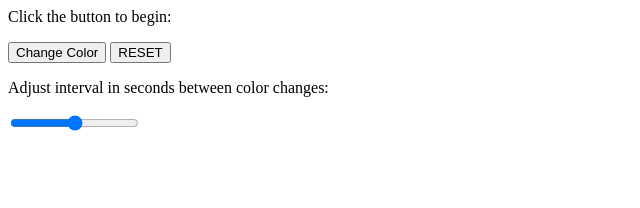
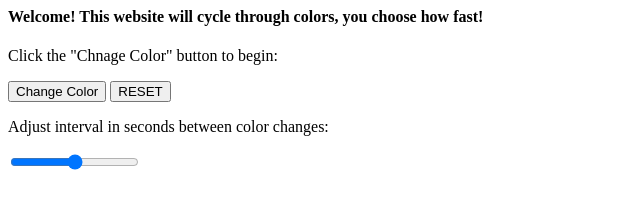
Before and after one commit to wafflewiz/JS-Projects-Demonstrations, a plain HTML site: page index.html in a window 1280 px wide. Shown: the whole page, without its empty margins (0-640 px from the left). Drawn offline with Linux system fonts and the light colour scheme.

Commit message:
minor updates for users

```diff
--- a/index.html
+++ b/index.html
@@ -6,6 +6,7 @@
 
 -->
     <head>
+        <title>Color Changing Website</title>
         <script src = "script.js" defer></script>
         <style src = "style.css"></style>
     </head>
@@ -13,7 +14,8 @@
 
         <div id ="colorDisplay">
             <p>
-                Click the button to begin:
+                <h4>Welcome! This website will cycle through colors, you choose how fast!</h4>
+                Click the "Chnage Color" button to begin:
             </p>
             <button id = "button">Change Color</button>
             <button id = "button2">RESET</button>
```
